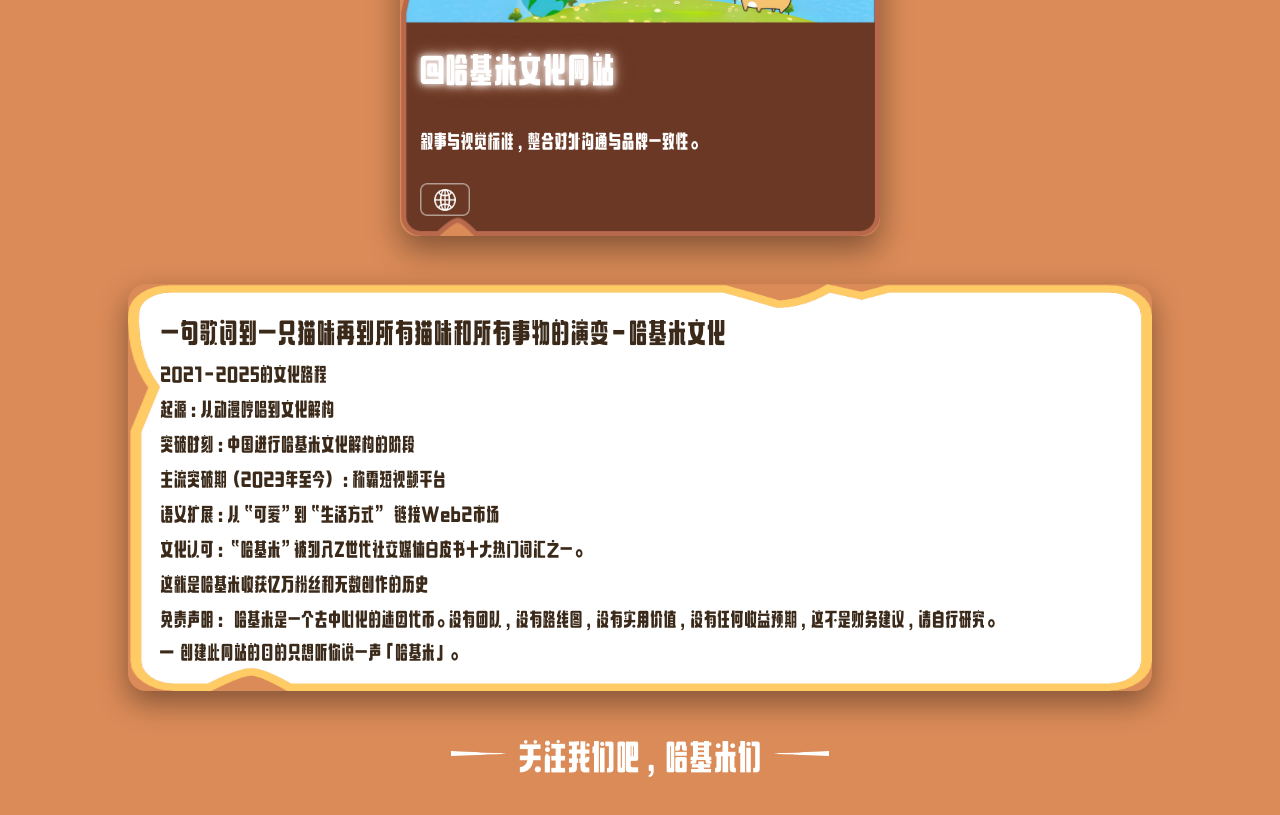
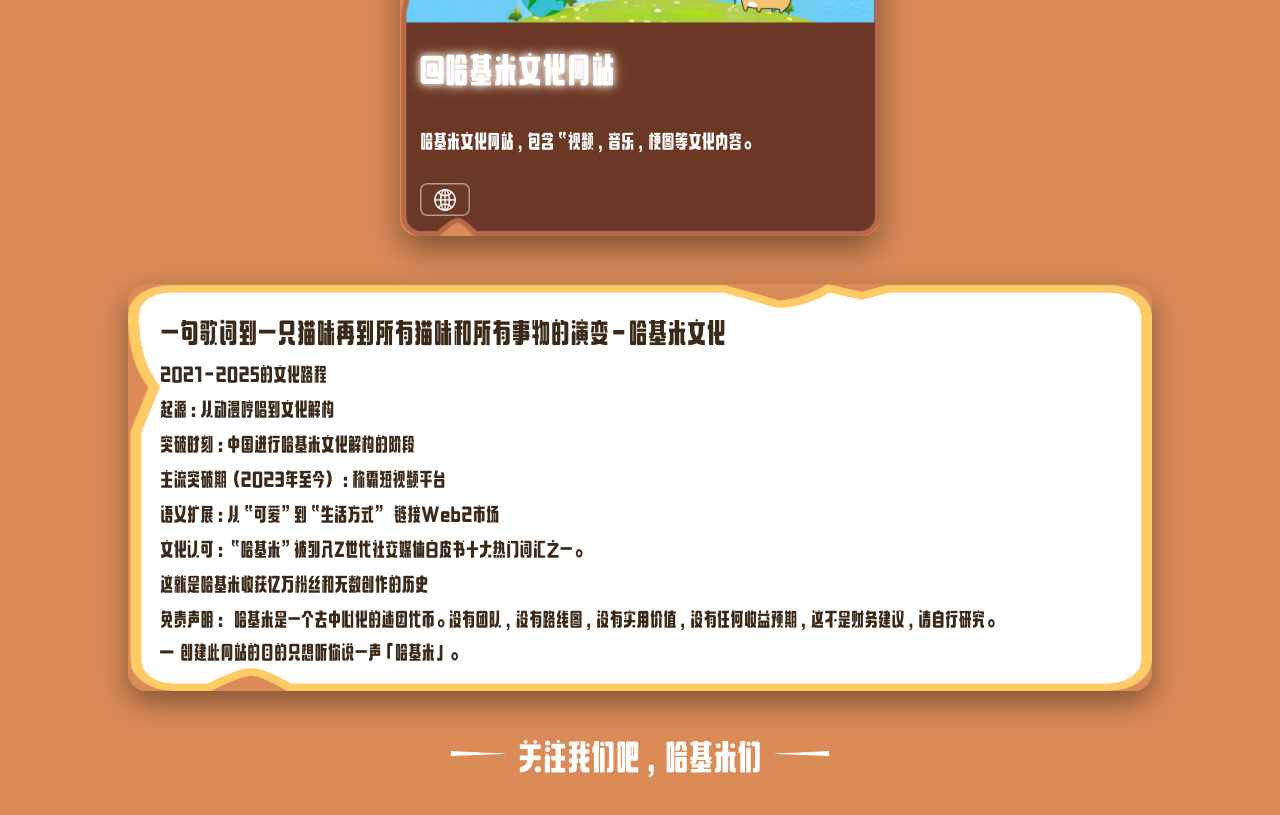
Before and after one commit to ZhengTZ-Max/hajimiApp, a Next.js app: page / in a window 1280 px wide. Shown: the part 4340-5155 px from the top of the page. Built offline with nearby package versions, Linux system fonts and the light colour scheme; no server answers.

Commit message:
页面提交

```diff
--- a/src/app/page.js
+++ b/src/app/page.js
@@ -42,7 +42,7 @@ const I18N = {
     tag_official: "",
     person1_desc: "一句歌词到一只猫咪再到所有猫咪和所有事物的演变-哈基米文化。",
     person2_desc: "每一次的哈基米文化传播和慈善行动都是对世界最好的回报。",
-    person3_desc: "叙事与视觉标准，整合对外沟通与品牌一致性。",
+    person3_desc: "哈基米文化网站，包含“视频，音乐，梗图等文化内容。",
     copy_success: "复制成功",
     copy_fail: "复制失败",
     coming_soon: "正在建立，敬请期待...",
@@ -90,7 +90,7 @@ const I18N = {
     person2_desc:
       "Every spread of Hajimi culture and each charitable act is the best gift to the world.",
     person3_desc:
-      "Narrative and visual standards align all external communication and brand consistency.",
+      "Hakimi Culture website, which includes cultural content such as videos, music, and memes.",
     copy_success: "Copied",
     copy_fail: "Copy failed",
     coming_soon: "In progress, stay tuned...",
@@ -480,8 +480,7 @@ export default function Home() {
             <li
               data-i18n-key="nav_history"
               onClick={() => {
-                const el = document.getElementById("history-section");
-                if (el) el.scrollIntoView({ behavior: "smooth" });
+                window.scrollTo({ top: 0, behavior: "smooth" });
               }}
             >
               发展历程
```
